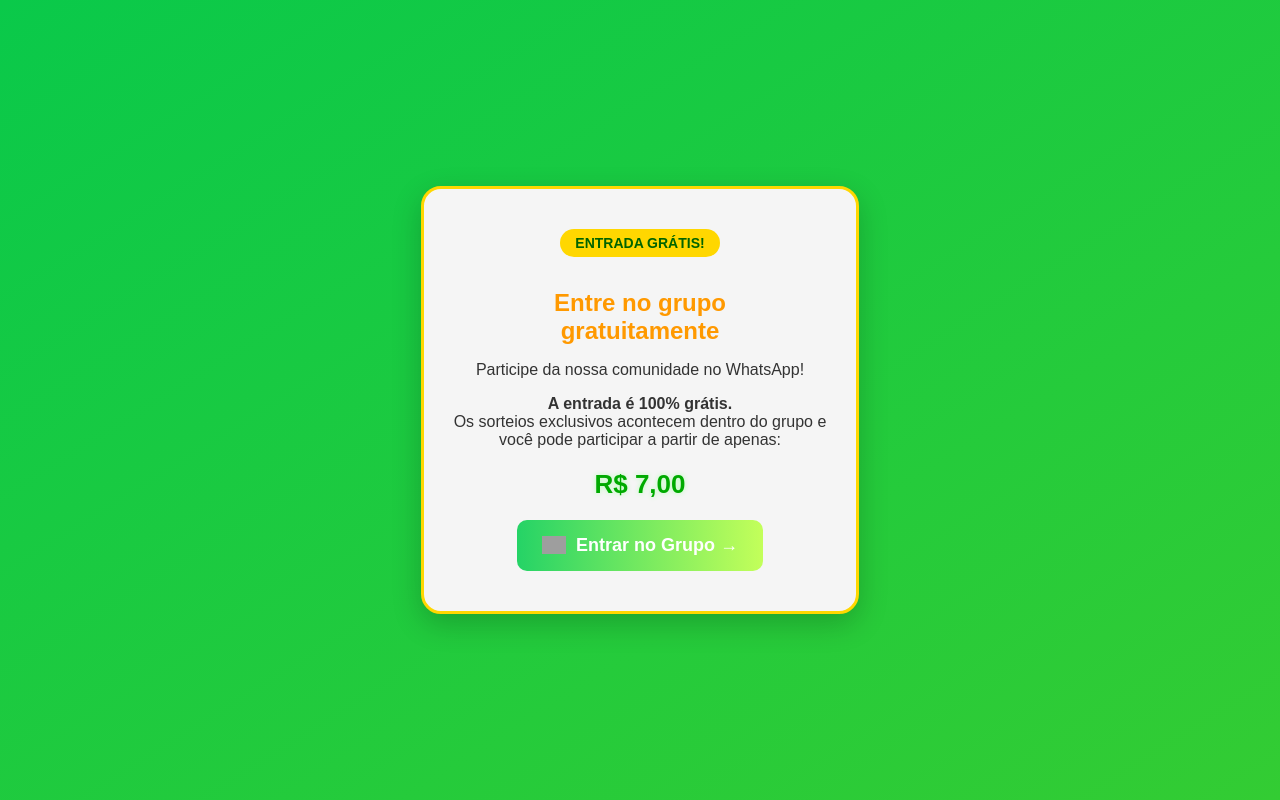
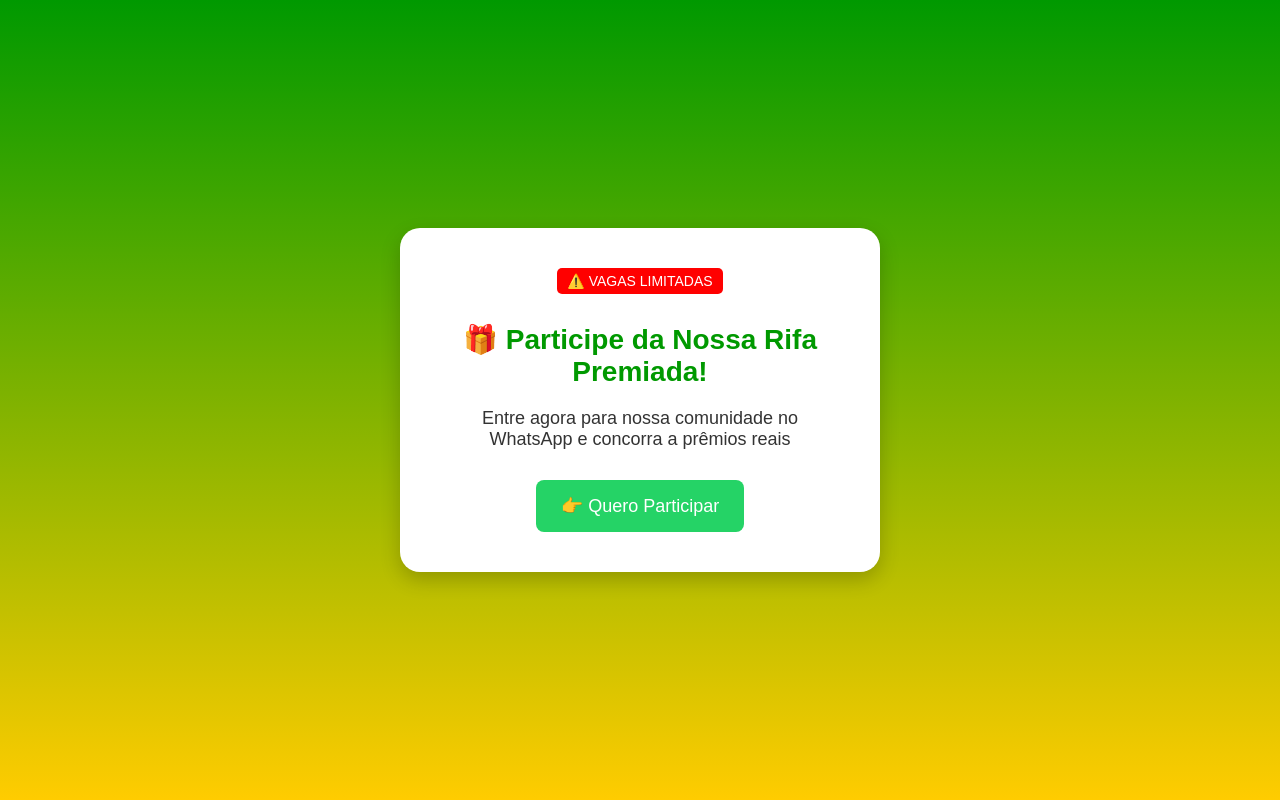
Before and after one commit to Fabioboli/cp, a plain HTML site: page index.html in a window 1280 px wide. Drawn offline with Linux system fonts and the light colour scheme; grey boxes are pictures that could not be loaded.

Commit message:
Update index.html

```diff
--- a/index.html
+++ b/index.html
@@ -1,91 +1,75 @@
 <!DOCTYPE html>
 <html lang="pt-BR">
 <head>
-  <meta charset="UTF-8">
-  <meta name="viewport" content="width=device-width, initial-scale=1.0">
-  <title>Entre no Grupo</title>
+  <meta charset="UTF-8" />
+  <meta name="viewport" content="width=device-width, initial-scale=1.0"/>
+  <title>Rifa Premiada</title>
   <style>
     body {
       margin: 0;
       padding: 0;
       font-family: 'Arial', sans-serif;
-      background: linear-gradient(to bottom right, #0ac94a, #33cc33);
+      background: linear-gradient(to bottom, #009900, #ffcc00);
       display: flex;
+      align-items: center;
       justify-content: center;
-      align-items: center;
       height: 100vh;
+      text-align: center;
     }
-    .box {
-      background: #f5f5f5;
-      border: 3px solid #FFD700;
+    .container {
+      background: #fff;
+      padding: 40px;
       border-radius: 20px;
-      padding: 40px 30px;
-      text-align: center;
-      max-width: 380px;
-      box-shadow: 0 10px 30px rgba(0, 0, 0, 0.2);
-    }
-    .badge {
-      background-color: #FFD700;
-      color: #006400;
-      font-weight: bold;
-      padding: 6px 15px;
-      border-radius: 20px;
-      display: inline-block;
-      margin-bottom: 15px;
-      font-size: 14px;
+      box-shadow: 0 8px 20px rgba(0, 0, 0, 0.2);
+      max-width: 400px;
+      width: 90%;
     }
     h1 {
-      color: #FF9900;
-      font-size: 24px;
-      margin-bottom: 15px;
+      color: #009900;
+      font-size: 28px;
+      margin-bottom: 20px;
     }
     p {
-      font-size: 16px;
       color: #333;
+      font-size: 18px;
+      margin-bottom: 30px;
+    }
+    a.button {
+      display: inline-block;
+      background-color: #25D366;
+      color: white;
+      padding: 15px 25px;
+      font-size: 18px;
+      text-decoration: none;
+      border-radius: 8px;
+      transition: background 0.3s ease;
+    }
+    a.button:hover {
+      background-color: #1ebe5b;
+    }
+    .urgente {
+      background: red;
+      color: white;
+      font-size: 14px;
+      padding: 5px 10px;
+      border-radius: 5px;
       margin-bottom: 10px;
+      display: inline-block;
+      animation: pisca 1s infinite;
     }
-    .price {
-      font-size: 26px;
-      font-weight: bold;
-      color: #00aa00;
-      margin: 20px 0;
-      text-shadow: 0 0 5px #b6ffb6;
-    }
-    .button {
-      background: linear-gradient(to right, #25D366, #c3ff5a);
-      color: white;
-      text-decoration: none;
-      padding: 15px 25px;
-      border-radius: 10px;
-      display: inline-flex;
-      align-items: center;
-      justify-content: center;
-      font-size: 18px;
-      font-weight: bold;
-      transition: background 0.3s;
-    }
-    .button:hover {
-      background: #1ebe5b;
-    }
-    .button img {
-      width: 24px;
-      margin-right: 10px;
+    @keyframes pisca {
+      0% { opacity: 1; }
+      50% { opacity: 0.3; }
+      100% { opacity: 1; }
     }
   </style>
 </head>
 <body>
-  <div class="box">
-    <div class="badge">ENTRADA GRÁTIS!</div>
-    <h1>Entre no grupo<br>gratuitamente</h1>
-    <p>Participe da nossa comunidade no WhatsApp!</p>
-    <p><strong>A entrada é 100% grátis.</strong><br>
-    Os sorteios exclusivos acontecem dentro do grupo e<br>
-    você pode participar a partir de apenas:</p>
-    <div class="price">R$ 7,00</div>
-    <a class="button" href="https://chat.whatsapp.com/DgFFcKwlLDJLPLPNlAT27t" target="_blank">
-      <img src="https://img.icons8.com/ios-filled/50/ffffff/whatsapp.png" alt="WhatsApp">
-      Entrar no Grupo →
-    </a>
+  <div class="container">
+    <div class="urgente">⚠️ VAGAS LIMITADAS</div>
+    <h1>🎁 Participe da Nossa Rifa Premiada!</h1>
+    <p>Entre agora para nossa comunidade no WhatsApp e concorra a prêmios reais</p>
+    <a class="button" href="https://chat.whatsapp.com/DgFFcKwlLDJLPLPNlAT27t" target="_blank">👉 Quero Participar</a>
   </div>
 </body>
 </html>
```
